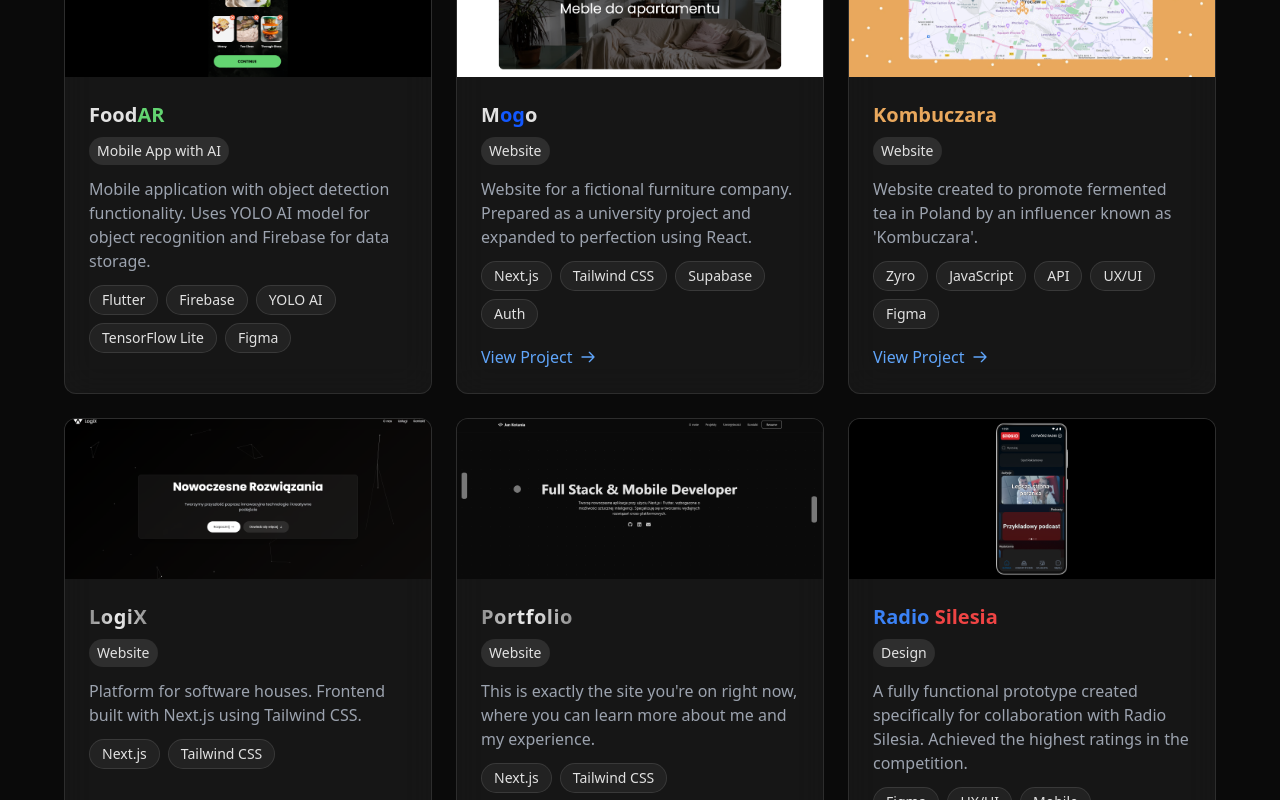
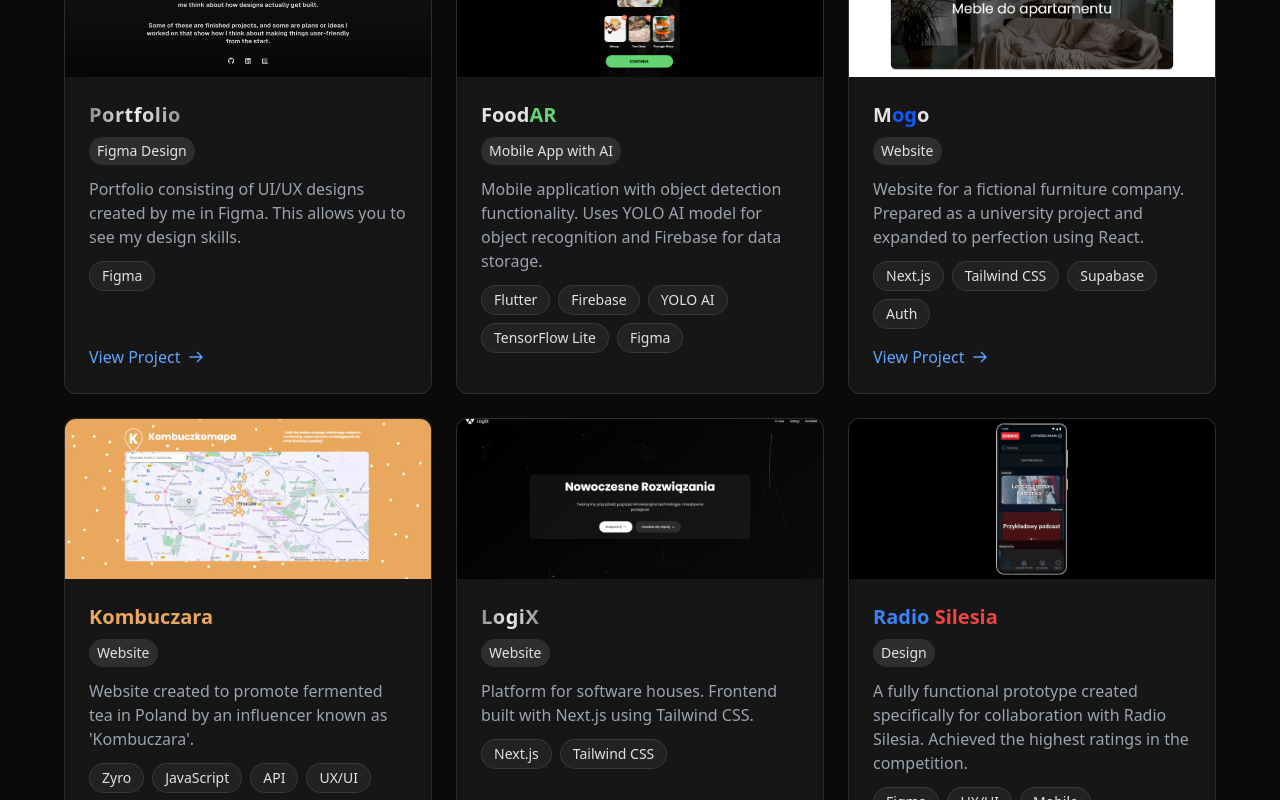
Before and after one commit to jkotania/Portfolio, a Next.js app: page / in a window 1280 px wide. Shown: the part 1060-1860 px from the top of the page. Built offline with nearby package versions, Linux system fonts and the light colour scheme; no server answers.

Commit message:
Portfolio update

```diff
--- a/src/app/i18n/translations.js
+++ b/src/app/i18n/translations.js
@@ -1,7 +1,7 @@
 export const translations = {
   pl: {
     meta: {
-      title: "Portfolio - Jan Kotania | Web Developer",
+      title: "Jan Kotania | Web Developer & AI Engineer",
       description:
         "Portfolio prezentujące doświadczenie i umiejętności programistyczne w JavaScript i innych technologiach. Jan Kotania to pasjonat nowych technologii i doświadczony Developer specjalizujący się w React, Next.js i nowoczesnych rozwiązaniach webowych.",
       keywords: [
@@ -62,8 +62,8 @@ export const translations = {
         },
         portfolio: {
           description:
-            "Jest to dokładnie ta strona, na której jesteś teraz, gdzie możesz się dowiedzieć więcej o mnie i o moim doświadczeniu.",
-          type: "Strona internetowa",
+            "Portfolio składające się ze stworzonych przeze mnie designów UI/UX, zrobionych w programie Figma. Dzięki temu możesz zobaczyć moje umiejętności projektowe.",
+          type: "Figma Design",
         },
         radioSilesia: {
           description:
@@ -111,7 +111,7 @@ export const translations = {
   },
   en: {
     meta: {
-      title: "Portfolio - Jan Kotania | Web Developer",
+      title: "Jan Kotania | Web Developer & AI Engineer",
       description:
         "Portfolio showcasing experience and programming skills in JavaScript and beyond. Jan Kotania is a passionate developer of new technologies and an experienced Developer specializing in React, Next.js and modern web solutions. He creates fast, responsive and intuitive web applications, taking care of code quality, performance optimization and UX/UI best practices.",
       keywords: [
@@ -172,8 +172,8 @@ export const translations = {
         },
         portfolio: {
           description:
-            "This is exactly the site you're on right now, where you can learn more about me and my experience.",
-          type: "Website",
+        "Portfolio consisting of UI/UX designs created by me in Figma. This allows you to see my design skills.",
+      type: "Figma Design",
         },
         radioSilesia: {
           description:
--- a/src/components/Projects.js
+++ b/src/components/Projects.js
@@ -7,6 +7,14 @@ export default function Projects() {
   const { t } = useTranslation();
 
   const projects = [
+    {
+      title: "Portfolio",
+      description: t.projects.items.portfolio.description,
+      tech: ["Figma"],
+      type: t.projects.items.portfolio.type,
+      link: "https://www.figma.com/design/7wtDekjzJ61ef6IIGeMvw3/Portfolio?node-id=93-1886&t=Frx0UelJzym9MJdK-1",
+      image: "/portfolio-preview.png",
+    },
     {
       title: "FoodAR",
       description: t.projects.items.foodar.description,
@@ -30,7 +38,6 @@ export default function Projects() {
       link: "https://kombuczara.com/",
       image: "/kombuczara-preview.png",
     },
-
     {
       title: "LogiX",
       description: t.projects.items.logix.description,
@@ -39,13 +46,7 @@ export default function Projects() {
       link: "https://logix-gilt.vercel.app/",
       image: "/logix-preview.png",
     },
-    {
-      title: "Portfolio",
-      description: t.projects.items.portfolio.description,
-      tech: ["Next.js", "Tailwind CSS"],
-      type: t.projects.items.portfolio.type,
-      image: "/portfolio-preview.png",
-    },
+
     {
       title: "Radio Silesia",
       description: t.projects.items.radioSilesia.description,
```
Also changed, not shown: public/portfolio-preview.png.
